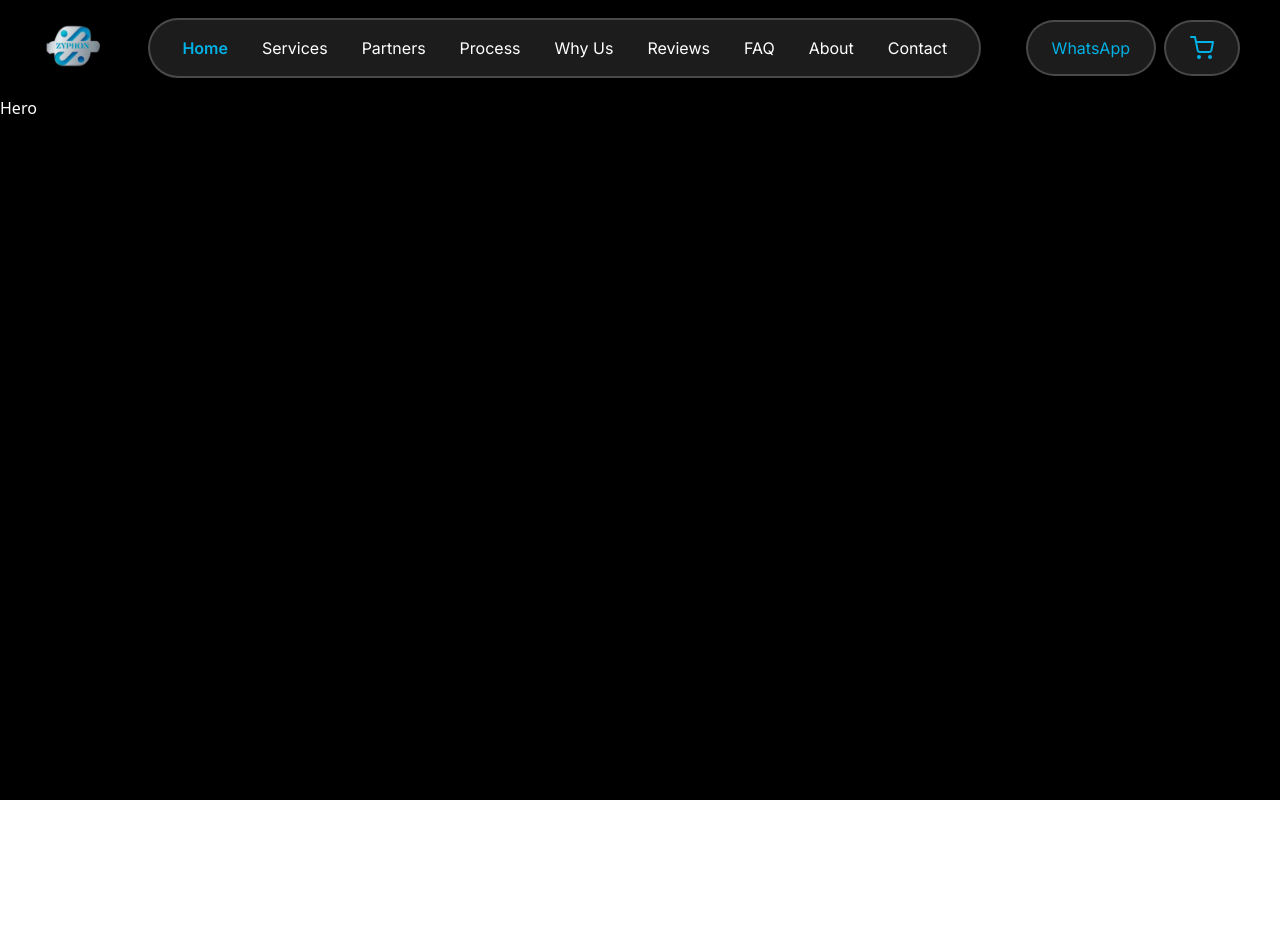
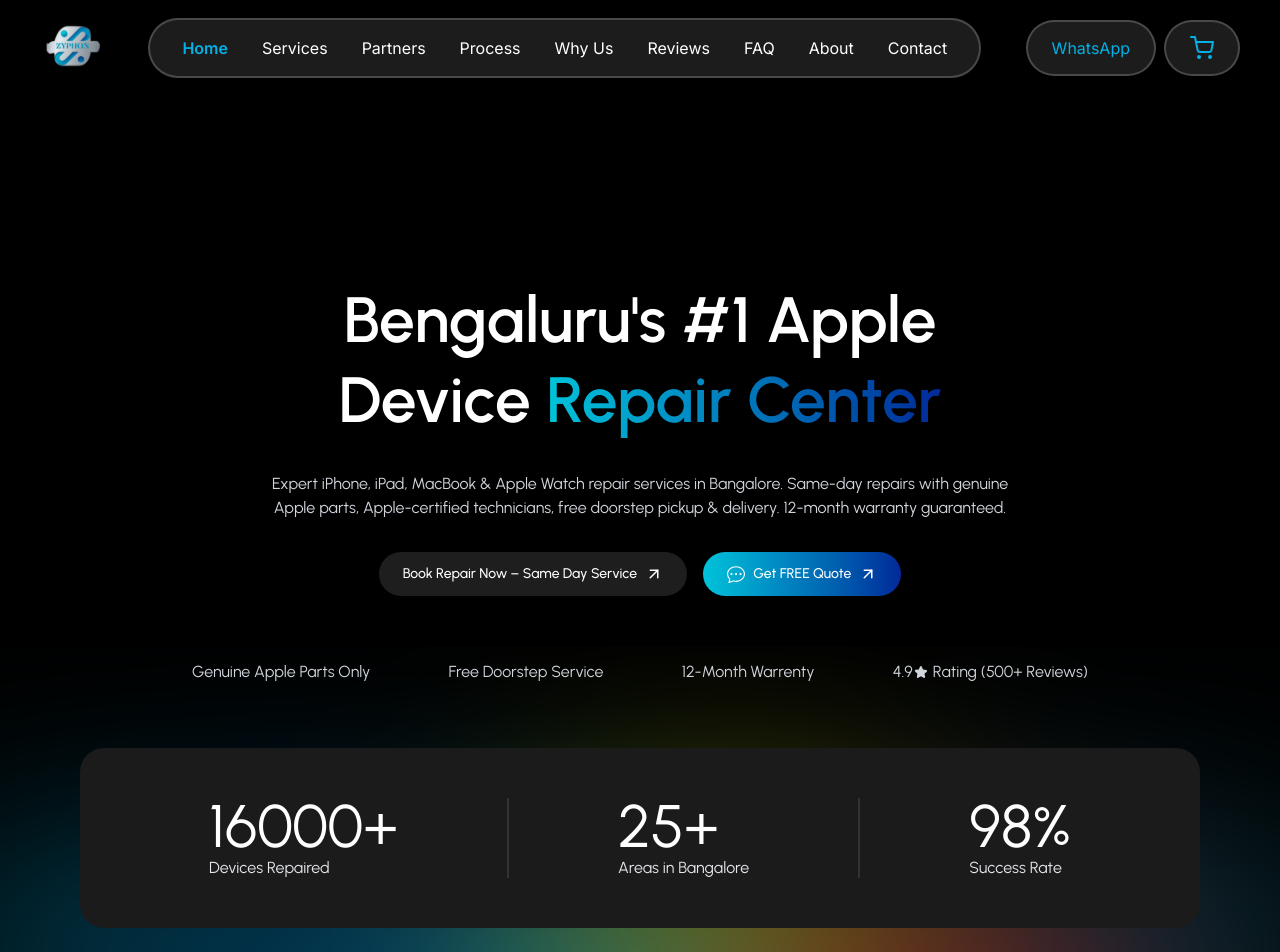
Before and after one commit to MaiNehaHu/Zyphone, a React (Vite) app: page / in a window 1280 px wide. Shown: the top 952 px of the page. Before the commit the page ends 800 px from the top, so only its background shows below. Built offline with nearby package versions, Linux system fonts and the light colour scheme.

Commit message:
hero section done

```diff
--- a/src/layout/CommonLayout.tsx
+++ b/src/layout/CommonLayout.tsx
@@ -3,7 +3,7 @@
 
 const CommonLayout = ({ children }: { children: JSX.Element }) => {
     return (
-        <div className='bg-black min-h-screen'>
+        <div className='bg-black min-h-screen relative'>
             <NavBar />
 
             {children}
--- a/src/layout/NavBar.tsx
+++ b/src/layout/NavBar.tsx
@@ -52,9 +52,7 @@
 
     return (
         <>
-            {/* Top Nav */}
-            <div className="font-[Inter] bg-transparent py-4 sm:px-10 px-2 flex flex-row items-center justify-between">
-                {/* Logo */}
+            <div className="font-[Inter] bg-transparent py-4 sm:px-10 px-2 flex flex-row items-center justify-between sticky top-0 left-0 right-0 z-50">
                 <Link to="/">
                     <img
                         className="sm:w-16 w-14 sm:h-16 h-14"
@@ -64,7 +62,7 @@
                 </Link>
 
                 {/* Desktop Menu */}
-                <div className="xl:flex hidden gap-0.5 bg-[#FFFFFF1C] rounded-full border-2 border-[#E5F0F336] px-4">
+                <div className="xl:flex hidden gap-0.5 bg-[#FFFFFF1C] backdrop-blur-md rounded-full border-2 border-[#E5F0F336] px-4">
                     {navItems.map((item, index) => (
                         <button
                             key={index}
@@ -82,10 +80,10 @@
 
                 {/* Desktop Actions */}
                 <div className="xl:flex hidden flex-row gap-2 items-center">
-                    <button className="px-6 py-3.5 cursor-pointer transition-colors rounded-full border-2 border-[#E5F0F336] bg-[#FFFFFF1C] text-[#02B1E6] hover:bg-[#02B1E6] hover:text-white">
+                    <button className="px-6 py-3.5 cursor-pointer transition-colors rounded-full border-2 border-[#E5F0F336] backdrop-blur-md bg-[#FFFFFF1C] text-[#02B1E6] hover:bg-gray-800">
                         WhatsApp
                     </button>
-                    <button className="px-6 py-3.5 cursor-pointer transition-colors rounded-full border-2 border-[#E5F0F336] bg-[#FFFFFF1C] text-[#02B1E6] hover:bg-[#02B1E6] hover:text-white">
+                    <button className="px-6 py-3.5 cursor-pointer transition-colors rounded-full border-2 border-[#E5F0F336] backdrop-blur-md bg-[#FFFFFF1C] text-[#02B1E6] hover:bg-gray-800">
                         <FiShoppingCart className="text-2xl" />
                     </button>
                 </div>
@@ -167,7 +165,7 @@
                     <button
                         key={idx}
                         onClick={() => handleClick(item)}
-                        className={`flex flex-col items-center cursor-pointer py-2 flex-1 rounded-lg transition-colors
+                        className={`flex flex-col items-center cursor-pointer sm:py-3 py-2 flex-1 rounded-lg transition-colors
                             ${activeSection === item.targetId ||
                                 (item.label === "More" && openMore) ||
                                 (item.label === "Cart" && openCart)
--- a/src/pages/Hero.tsx
+++ b/src/pages/Hero.tsx
@@ -1,7 +1,81 @@
+import React from "react"
+import { BsChatDots } from "react-icons/bs"
+import { FiArrowUpRight } from "react-icons/fi"
+import { TiStarFullOutline } from "react-icons/ti"
+import Gradient from '../assets/gradient.svg'
 
 const Hero = () => {
   return (
-    <div id="home" className="text-white">Hero</div>
+    <>
+      <div
+        id="home"
+        className="font-[Urbanist] text-white flex flex-col gap-8 items-center w-full lg:px-20 sm:px-10 p-4 xl:mt-16 mt-0 lg:pb-40 md:p-30 pb-10 z-0 relative"
+      >
+        <h1 className="md:max-w-2xl md:text-[64px] sm:text-5xl text-4xl text-center font-semibold leading-tight">
+          Bengaluru's #1 Apple Device{" "}
+          <span className="bg-gradient-to-r from-[#01C3D9] to-[#062899] bg-clip-text text-transparent">
+            Repair Center
+          </span>
+        </h1>
+
+        <p className="md:max-w-3xl w-full md:text-base text-center text-sm text-gray-300">
+          Expert iPhone, iPad, MacBook & Apple Watch repair services in Bangalore. Same-day repairs with genuine Apple parts, Apple-certified technicians, free doorstep pickup & delivery. 12-month warranty guaranteed.
+        </p>
+
+        <div className="flex sm:flex-row flex-col flex-wrap gap-4 text-sm">
+          <button className="group flex items-center gap-2 px-6 py-3 rounded-full cursor-pointer bg-[#1E1E1E] text-white font-medium hover:bg-[#2b2b2b] transition">
+            Book Repair Now – Same Day Service
+            <FiArrowUpRight className="text-lg transform transition-transform duration-300 group-hover:translate-x-0.5 group-hover:-translate-y-0.5" />
+          </button>
+
+          <button className="group flex items-center justify-center gap-2 px-6 py-3 rounded-full cursor-pointer bg-gradient-to-r from-[#01C3D9] to-[#062899] text-white font-medium hover:opacity-90 transition">
+            <BsChatDots className="text-lg" />
+            Get FREE Quote
+            <FiArrowUpRight className="text-lg transform transition-transform duration-300 group-hover:translate-x-0.5 group-hover:-translate-y-0.5" />
+          </button>
+        </div>
+
+        <div className="md:max-w-4xl w-full md:my-8 flex md:flex-row flex-col xl:gap-4 md:gap-1 gap-4 justify-between items-center">
+          {[
+            <>Genuine Apple Parts Only</>,
+            <>Free Doorstep Service</>,
+            <>12-Month Warrenty</>,
+            <>4.9<TiStarFullOutline className="mr-1" /> Rating (500+ Reviews)</>
+          ].map((text) =>
+            <p className="md:text-base text-sm text-gray-300 flex flex-row items-center">
+              {text}
+            </p>
+          )}
+        </div>
+
+        <div className="md:p-6 sm:p-4 p-2 h-full bg-[#1B1B1B] text-white flex flex-row justify-between items-center w-full sm:rounded-3xl rounded-2xl relative">
+          {[
+            { num: 16000, sign: "+", text: "Devices Repaired" },
+            { num: 25, sign: "+", text: "Areas in Bangalore" },
+            { num: 98, sign: "%", text: "Success Rate" },
+          ].map(({ num, sign, text }: { num: number; sign: string; text: string }, index: number) => (
+            <React.Fragment key={index}>
+              {index == 1 &&
+                <div className="sm:h-20 h-12 w-0.5 bg-white/10 mx-1" />
+              }
+
+              <div className="md:py-6 sm:py-4 py-2 mx-auto sm:text-start text-center">
+                <h1 className="md:text-6xl sm:text-4xl text-2xl">{num}{sign}</h1>
+                <p className="md:text-base sm:text-sm text-xs text-gray-200">{text}</p>
+              </div>
+
+              {index == 1 &&
+                <div className="sm:h-20 h-12 w-0.5 bg-white/10 mx-1" />
+              }
+            </React.Fragment>
+          ))}
+        </div>
+
+        <div className="backdrop-blur-sm w-full -z-50 absolute bottom-0 lg:translate-y-52 md:translate-y-40 sm:translate-y-32 translate-y-10 lg:h-[70%] md:h-[55%] sm:h-[45%] h-[20%]">
+          <img src={Gradient} className="w-full h-full object-cover" />
+        </div>
+      </div>
+    </>
   )
 }
 
```
Also changed, not shown: src/assets/gradient.svg (added).
